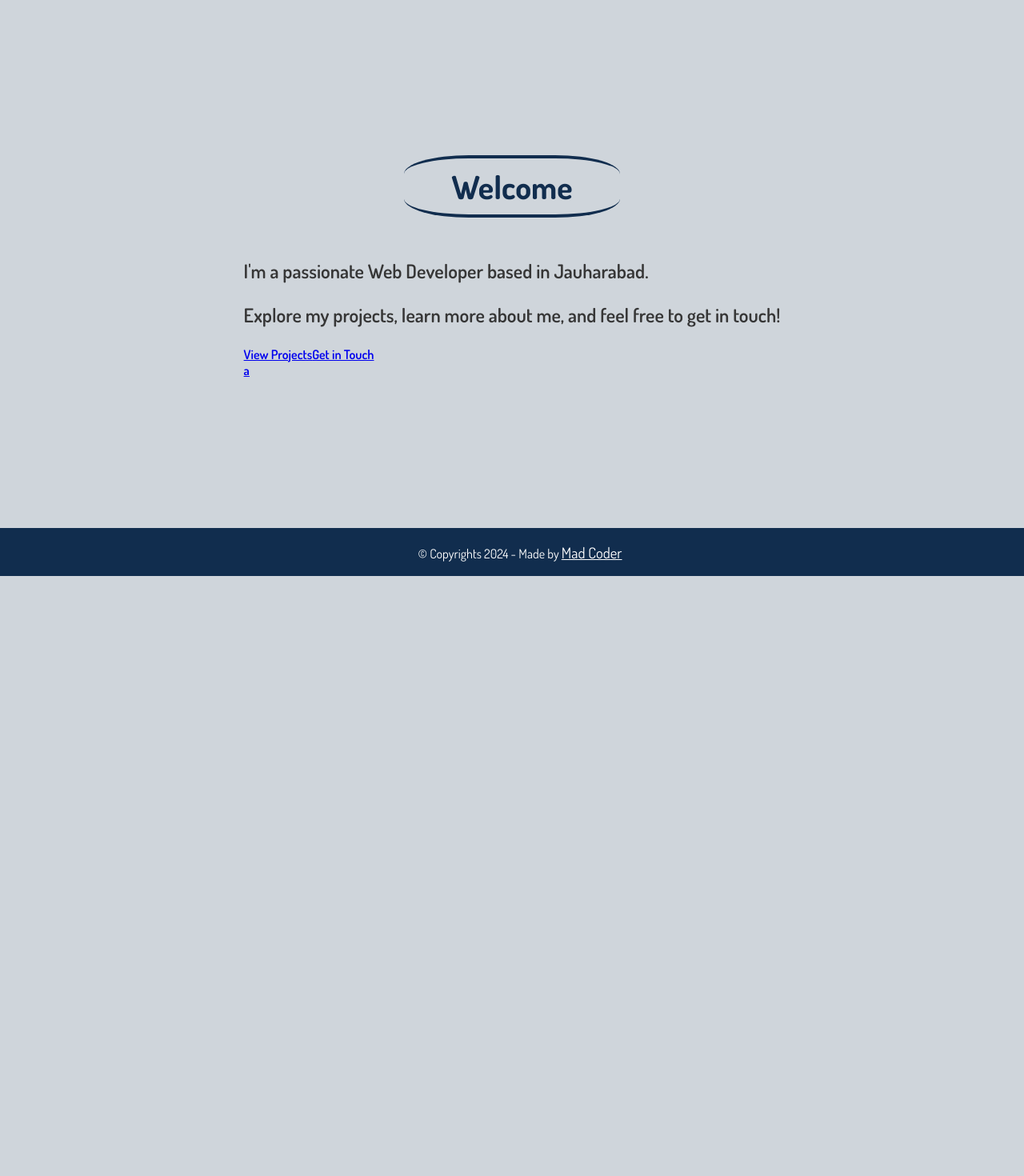
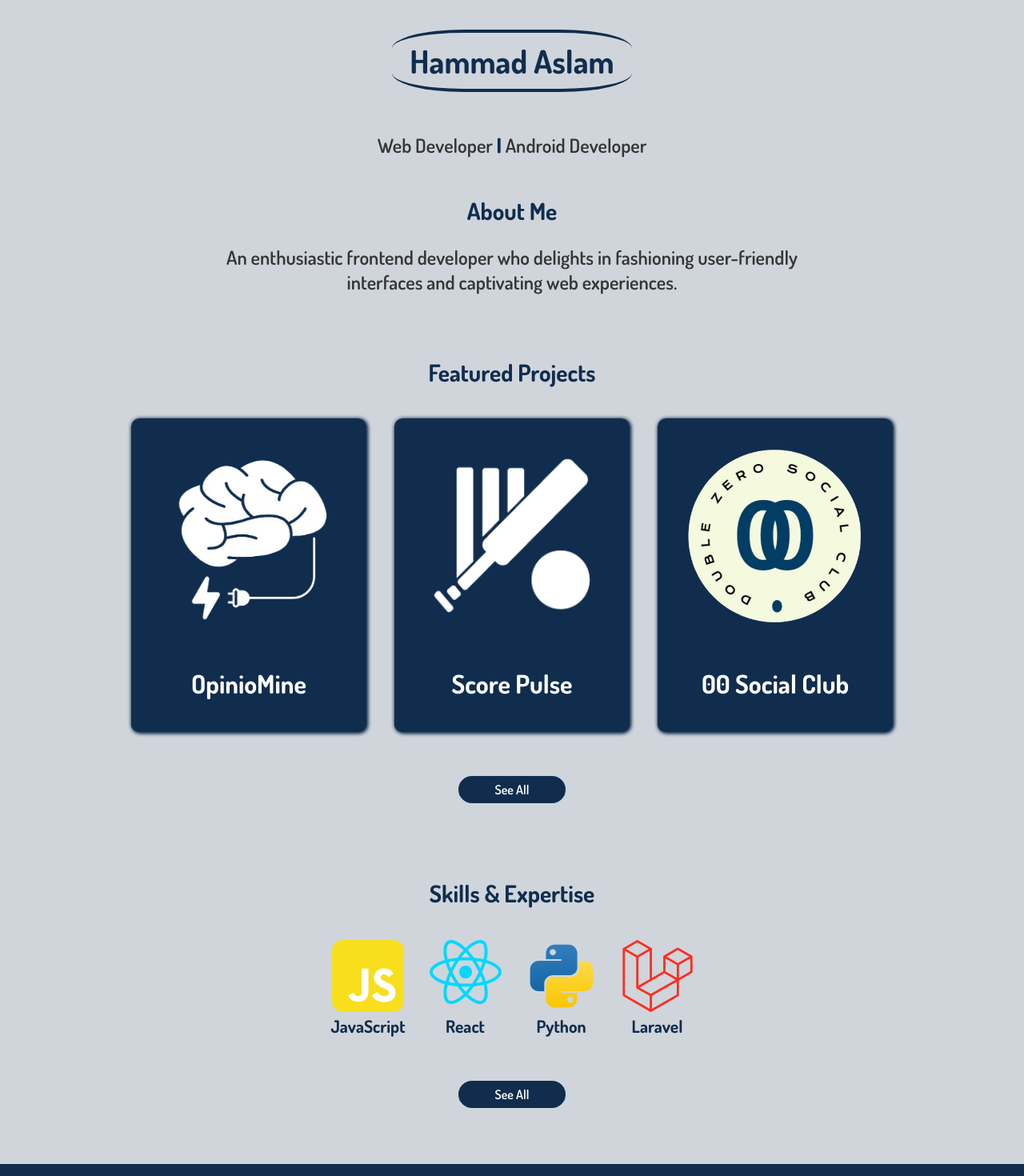
Before and after one commit to hammadaslam1/portfolio-practice, a React (Create React App) app: page / in a window 1280 px wide. Shown: the part 80-1550 px from the top of the page at 80% size. Before the commit the page ends 800 px from the top, so only its background shows below. Built offline with nearby package versions, Linux system fonts and the light colour scheme.

Commit message:
added home

```diff
--- a/src/components/data/ContactsData.jsx
+++ b/src/components/data/ContactsData.jsx
@@ -45,7 +45,7 @@ export const selfContact = [
   {
     handle: "@hammadaslam10",
     imageSrc: HAMMAD,
-    followers: "180+ Connections",
+    followers: "195+ Connections",
     link: "https://www.linkedin.com/in/hammadaslam10/",
     name: "Hammad Aslam",
     media: <LinkedIn />,
--- a/src/components/data/ProjectsData.jsx
+++ b/src/components/data/ProjectsData.jsx
@@ -6,7 +6,7 @@ import todoJS from "../assets/projectImages/todo-js.png";
 import todoReact from "../assets/projectImages/todo-react.png";
 import swiftSwap from "../assets/projectImages/swift-swap.png";
 import calculator from "../assets/projectImages/calculator.png";
-import hammad from '../assets/projectImages/hammad.png'
+import hammad from "../assets/projectImages/hammad.png";
 
 // import image from '../'
 
@@ -115,3 +115,39 @@ export const projectsRow = [
     calculator
   ),
 ];
+
+export const homeProjects = [
+  createRows(
+    "OpinioMine",
+    "A system that analyzes the customer reviews and classify them on the basis of fakeness, sentiments, topics and context (Not completed yet)",
+    ["GitHub"],
+    ["Python", "Flask", "JavaScript", "React JS"],
+    [
+      "https://github.com/hammadaslam1/reviews-classifier",
+      // "https://mha-dz-social-club.web.app/",
+    ],
+    opiniomine01
+  ),
+  createRows(
+    "Score Pulse",
+    "A simple Mobile App for managing scores of cricket matches developed using React Native",
+    ["GitHub"],
+    ["React Native", "JavaScript", "Native UI"],
+    [
+      "https://github.com/hammadaslam1/score-pulse",
+      // "https://mha-dz-social-club.web.app/",
+    ],
+    scorepulse01
+  ),
+  createRows(
+    "00 Social Club",
+    "A simple Web based UI design using React JS for Double Zero Social Club.",
+    ["GitHub", "Live"],
+    ["React JS", "JavaScript", "Material UI"],
+    [
+      "https://github.com/hammadaslam1/00-Social-Club-UI",
+      "https://mha-dz-social-club.web.app/",
+    ],
+    dzSocial
+  ),
+];
--- a/src/components/data/SkillsData.jsx
+++ b/src/components/data/SkillsData.jsx
@@ -47,6 +47,25 @@ export const languages = [
   },
 ];
 
+export const shortTech = [
+  {
+    icon: <JavaScript height={90} />,
+    name: "JavaScript",
+  },
+  {
+    icon: <ReactIcon height={90} />,
+    name: "React",
+  },
+  {
+    icon: <Python height={90} />,
+    name: "Python",
+  },
+  {
+    icon: <Laravel height={90} />,
+    name: "Laravel",
+  },
+];
+
 export const frameworks = [
   {
     icon: <ReactIcon height={100} />,
--- a/src/screens/About.jsx
+++ b/src/screens/About.jsx
@@ -1,6 +1,11 @@
+import { useEffect } from "react";
 import { AboutCSS } from "../styles/AboutCSS";
 
 const About = () => {
+  useEffect(() => {
+    // Scroll to the top when the component mounts
+    window.scrollTo(0, 0);
+  }, []);
   return (
     <div style={AboutCSS.about}>
       <h1 className="pageTitle">About me</h1>
--- a/src/screens/Contact.jsx
+++ b/src/screens/Contact.jsx
@@ -4,8 +4,13 @@ import Instagram from "../components/assets/svg/Instagram";
 import { selfContact } from "../components/data/ContactsData";
 import "../styles/global.css";
 import { ContactCSS } from "../styles/ContactCSS";
+import { useEffect, useRef } from "react";
 
 const Contact = () => {
+  useEffect(() => {
+    // Scroll to the top when the component mounts
+    window.scrollTo(0, 0);
+  }, []);
   return (
     <div style={ContactCSS.contact}>
       <h1 className="pageTitle">My Contacts</h1>
--- a/src/screens/Home.jsx
+++ b/src/screens/Home.jsx
@@ -1,48 +1,112 @@
+import { Link } from "react-router-dom";
+import BookCard from "../components/cards/BookCard";
+import { homeProjects } from "../components/data/ProjectsData";
 import { HomeCSS } from "../styles/HomeCSS";
+import { PROJECTS, SKILLS } from "../router/Routes";
 import "../styles/global.css";
+import { useEffect, useState } from "react";
+import { SkillCSS } from "../styles/SkillCSS";
+import { shortTech } from "../components/data/SkillsData";
+// import { ABOUT, CONTACT, HOME, PROJECTS, SKILLS } from "../../router/Routes";
 // import "./Home.css"; // Import CSS for styling
 
 const Home = () => {
+  const [hovered, setHovered] = useState(false);
+  const [contact, setContact] = useState(false);
+  const [skills, setSkills] = useState(false);
+  const handleMouse = () => {
+    setHovered(!hovered);
+  };
+  useEffect(() => {
+    // Scroll to the top when the component mounts
+    window.scrollTo(0, 0);
+  }, []);
   return (
     <div style={HomeCSS.homeContainer}>
       {/* <div style={HomeCSS.overlay}></div> */}
-      <h1 style={HomeCSS.h1} className="pageTitle">
-        Welcome
-      </h1>
-      <div style={HomeCSS.homeContent}>
+      <h1 className="pageTitle">Hammad Aslam</h1>
+      <p>
+        Web Developer <span className="highlight">|</span> Android Developer
+      </p>
+      {/* Add an image or background here */}
+
+      <section style={HomeCSS.about}>
+        <h2 style={HomeCSS.h2}>About Me</h2>
         <p>
-          I'm a passionate Web Developer based in Jauharabad.
+          An enthusiastic frontend developer who delights in fashioning
+          user-friendly interfaces and captivating web experiences.
         </p>
-        <p>
-          Explore my projects, learn more about me, and feel free to get in
-          touch!
-        </p>
-        <div className="cta-section">
-          <a href="/projects" className="cta-button">
-            View Projects
-          </a>
-          <a href="/contact" className="cta-button">
-            Get in Touch
-          </a>
+      </section>
+
+      <section
+        className="projects"
+        style={{ paddingBottom: "0px", marginBottom: 0 }}
+      >
+        <h2 style={HomeCSS.h2}>Featured Projects</h2>
+        <div className="projectItem">
+          {homeProjects.map((data, i) => (
+            <BookCard
+              title={data.title}
+              description={data.description}
+              buttons={data.buttons}
+              languages={data.languages}
+              link={data.link}
+              image={data.image}
+            />
+          ))}
         </div>
-        <div className="social-links">
-          <a
-            href="https://linkedin.com/in/hammadaslam10"
-            target="_blank"
-            rel="noopener noreferrer"
-          >
-            <i className="fab fa-linkedin"></i>a
-          </a>
-          <a
-            href="https://github.com"
-            target="_blank"
-            rel="noopener noreferrer"
-          >
-            <i className="fab fa-github"></i>
-          </a>
-          {/* Add more social media icons as needed */}
+        <Link
+          onMouseOver={handleMouse}
+          onMouseLeave={handleMouse}
+          style={
+            hovered ? HomeCSS.link : { ...HomeCSS.link, ...HomeCSS.linkHover }
+          }
+          to={PROJECTS}
+        >
+          See All
+        </Link>
+      </section>
+
+      <section
+        className="projects"
+        style={{ paddingBottom: "0px", marginBottom: 0 }}
+      >
+        <h2 style={HomeCSS.h2}>Skills & Expertise</h2>
+        <div style={SkillCSS.icons}>
+          {shortTech.map((data, i) => (
+            <div style={SkillCSS.iconInternal} key={i}>
+              <span>{data.icon}</span>
+              <span style={SkillCSS.lang}>{data.name}</span>
+            </div>
+          ))}
         </div>
-      </div>
+        <Link
+          onMouseOver={() => setSkills(!skills)}
+          onMouseLeave={() => setSkills(!skills)}
+          style={
+            skills ? HomeCSS.link : { ...HomeCSS.link, ...HomeCSS.linkHover }
+          }
+          to={SKILLS}
+        >
+          See All
+        </Link>
+      </section>
+
+      {/* <section
+        className="projects"
+        style={{ paddingBottom: "0px", marginBottom: 0 }}
+      >
+        <Link
+          onMouseOver={() => setContact(!contact)}
+          onMouseLeave={() => setContact(!contact)}
+          style={
+            contact ? HomeCSS.link : { ...HomeCSS.link, ...HomeCSS.linkHover }
+          }
+          to={PROJECTS}
+        >
+          Contact me
+        </Link>
+      </section> */}
     </div>
   );
 };
--- a/src/screens/Projects.jsx
+++ b/src/screens/Projects.jsx
@@ -1,8 +1,13 @@
+import { useEffect, useRef } from "react";
 import BookCard from "../components/cards/BookCard";
 import { projectsRow } from "../components/data/ProjectsData";
 
 /* eslint-disable react/jsx-no-target-blank */
 const Projects = () => {
+  useEffect(() => {
+    // Scroll to the top when the component mounts
+    window.scrollTo(0, 0);
+  }, []);
   return (
     <div className="projects">
       <h1 className="pageTitle">My Projects</h1>
--- a/src/screens/Skills.jsx
+++ b/src/screens/Skills.jsx
@@ -1,7 +1,12 @@
+import { useEffect } from "react";
 import { frameworks, languages } from "../components/data/SkillsData";
 import { SkillCSS } from "../styles/SkillCSS";
 
 const Skills = () => {
+  useEffect(() => {
+    // Scroll to the top when the component mounts
+    window.scrollTo(0, 0);
+  }, []);
   return (
     <div style={SkillCSS.skillContainer}>
       <h1 style={SkillCSS.h1} className="pageTitle">
--- a/src/styles/HomeCSS.jsx
+++ b/src/styles/HomeCSS.jsx
@@ -1,10 +1,28 @@
 export const HomeCSS = {
   homeContainer: {
-    padding: "40px",
+    padding: "20px",
     margin: "10px",
     display: "flex",
     flexDirection: "column",
     alignItems: "center",
+    fontWeight: "600",
+  },
+  about: {
+    maxWidth: "800px",
+  },
+  link: {
+    textDecoration: "none",
+    margin: '40px',
+    color: "#112d4e",
+    border: "2px solid #112d4e",
+    width: "120px",
+    padding: 5,
+    backgroundColor: "transparent",
+    borderRadius: '50px'
+  },
+  linkHover: {
+    backgroundColor: "#112d4e",
+    color: "#fff",
   },
   overlay: {
     position: "absolute",
@@ -20,11 +38,11 @@ export const HomeCSS = {
     fontWeight: "600",
   },
 
-  // h1: {
-  //   fontSize: "36px",
-  //   color: "#333",
-  //   marginBottom: "20px",
-  // },
+  h2: {
+    color: "#112d4e",
+    fontSize: "22pt",
+    textAlign: "center",
+  },
 
   p: {
     fontSize: "18px",
--- a/src/styles/global.css
+++ b/src/styles/global.css
@@ -145,7 +145,7 @@ h2 {
 /*about usabout usabout usabout us */
 
 .pageTitle {
-    width: clamp(160px, 40vw, 250px);
+    width: clamp(160px, 40vw, 280px);
     font-size: clamp(18pt, 4vw, 30pt);
     padding: 10px;
     border-bottom: 4px solid #112d4e;
@@ -205,15 +205,6 @@ h2 {
         gap: 45px 5px;
         /* align-items: center; */
     }
-
-    p {
-        /* font-size: 14pt; */
-    }
-
-    .pageTitle {
-        /* width: 180px; */
-        /* font-size: 24pt; */
-    }
 }
 
 
@@ -243,15 +234,6 @@ h2 {
         justify-content: space-evenly;
         align-items: center;
     }
-
-    p {
-        /* font-size: 16pt; */
-    }
-
-    .pageTitle {
-        /* width: 210px; */
-        /* font-size: 27pt; */
-    }
 }
 
 @media (min-width: 1024px) {
@@ -268,15 +250,6 @@ h2 {
         grid-template-columns: repeat(4, 2fr);
         gap: 45px 5px;
         /* align-items: center; */
-    }
-
-    p {
-        /* font-size: 18pt; */
-    }
-
-    .pageTitle {
-        /* width: min(270px, 100%); */
-        /* font-size: 32pt; */
     }
 }
 
```
